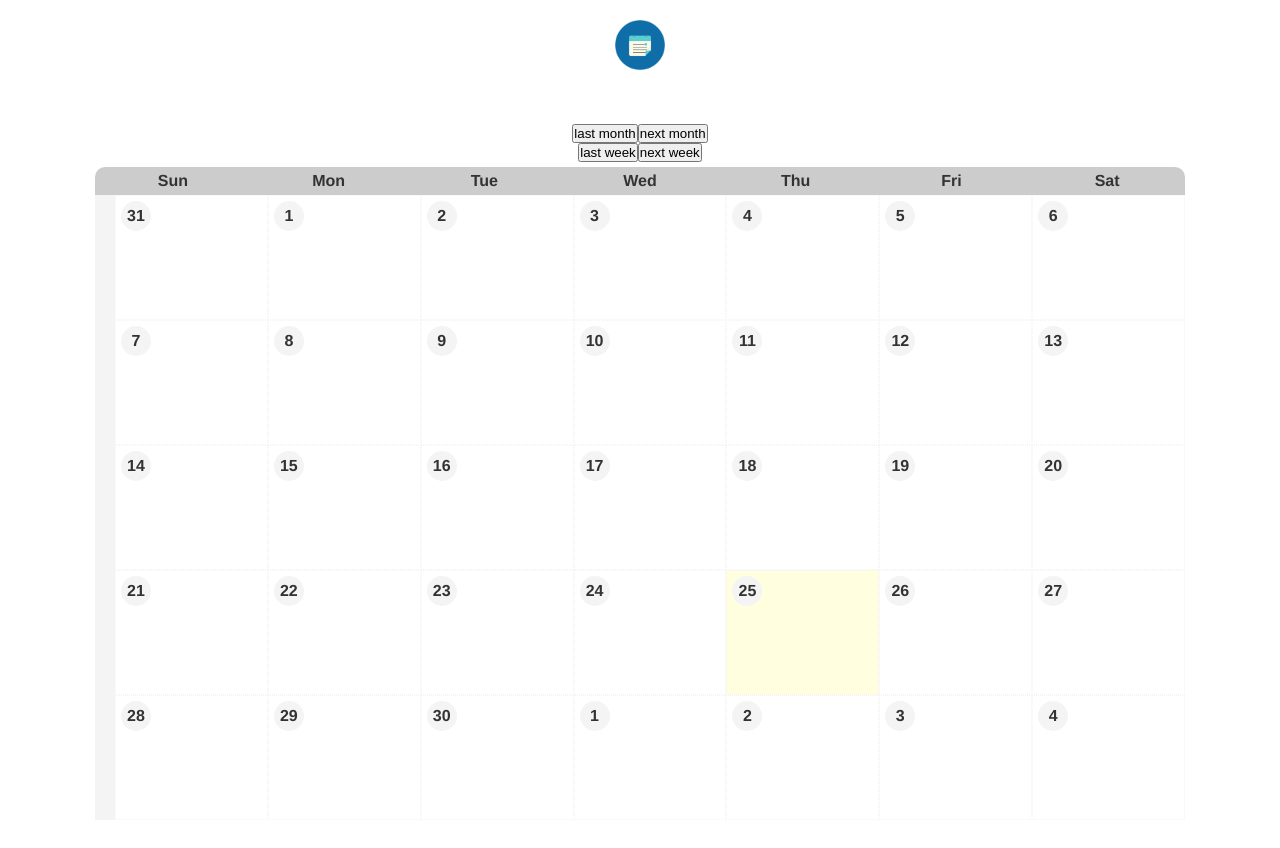
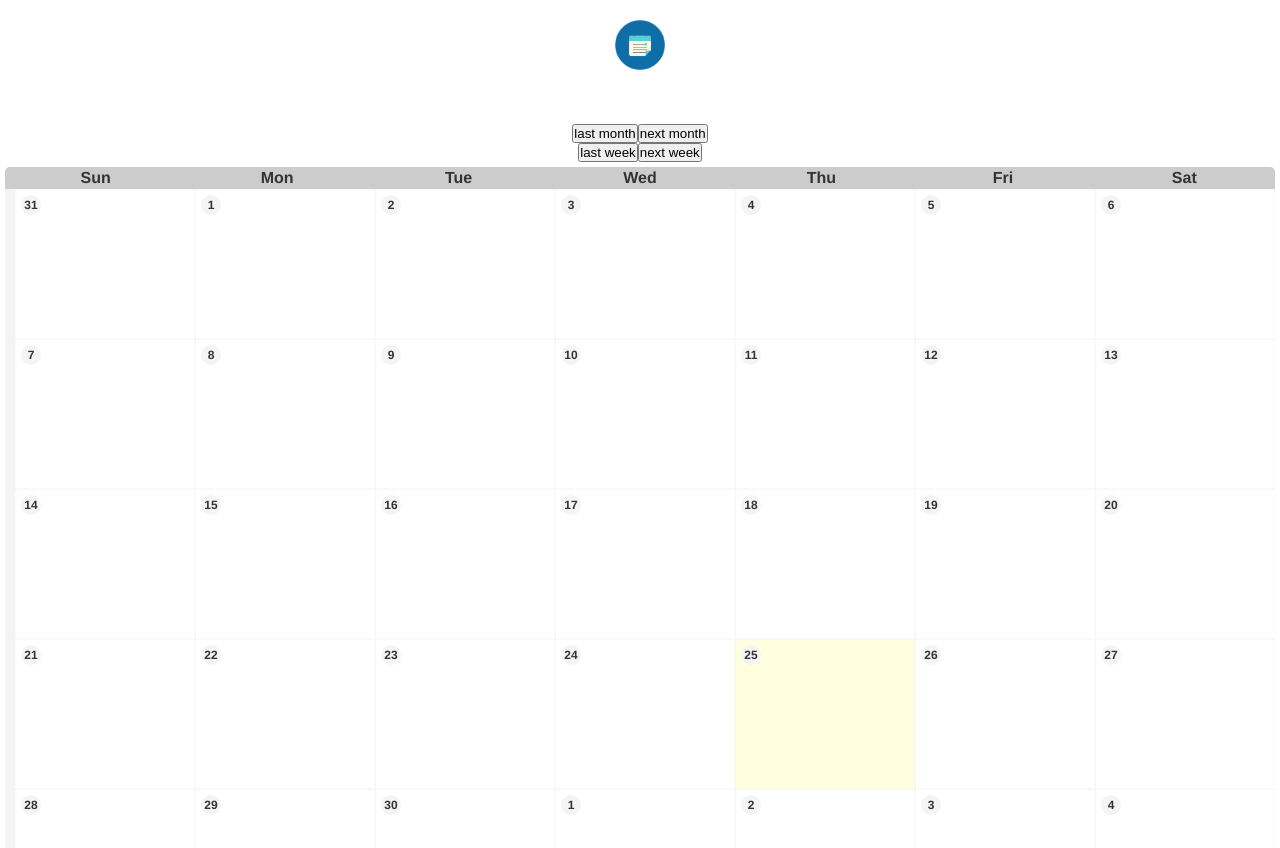
Before and after one commit to dernest92/not-another-todo-app, a Vue app in the folder client/: page / in a window 1280 px wide. Shown: the top 848 px of the page. Before the commit the page ends 825 px from the top, so only its background shows below. Built offline with nearby package versions, Linux system fonts and the light colour scheme.

Commit message:
some more style changes

```diff
--- a/client/src/App.vue
+++ b/client/src/App.vue
@@ -91,7 +91,7 @@ export default {
 }
 
 .container {
-  max-width: 1100px;
+  max-width: 1500px;
   padding: 5px;
   margin: 0 auto;
 }
--- a/client/src/components/Day.vue
+++ b/client/src/components/Day.vue
@@ -49,7 +49,7 @@ export default {
 
 <style lang="scss" scoped>
 .add-event-btn {
-  height: 30px;
+  height: 20px;
   border-radius: 15px;
   padding: 0 10px;
   display: inline-block;
@@ -88,13 +88,14 @@ export default {
   display: inline-flex;
   background: #f4f4f4;
   color: #333;
-  width: 30px;
-  height: 30px;
+  width: 20px;
+  height: 20px;
   border-radius: 50%;
   font-weight: bold;
   align-items: center;
   justify-content: center;
   cursor: pointer;
+  font-size: 12px;
 }
 
 .week-selector {
@@ -108,8 +109,8 @@ export default {
 .week-header {
   display: grid;
   grid-template-columns: repeat(7, 1fr);
-  border-top-left-radius: 20px;
-  border-top-right-radius: 20px;
+  border-top-left-radius: 5px;
+  border-top-right-radius: 5px;
 
   .day-header {
     background: #ccc;
@@ -117,13 +118,6 @@ export default {
     padding: 5px 0;
     font-weight: bold;
   }
-}
-
-.day-header:first-of-type {
-  border-top-left-radius: 10px;
-}
-.day-header:last-of-type {
-  border-top-right-radius: 10px;
 }
 
 .day-buttons {
--- a/client/src/components/Week.vue
+++ b/client/src/components/Week.vue
@@ -49,8 +49,8 @@ export default {
 <style lang="scss" scoped>
 .week-container {
   display: grid;
-  grid-template-columns: 20px repeat(7, 1fr);
-  height: 125px;
+  grid-template-columns: 10px repeat(7, 1fr);
+  height: 150px;
 }
 
 .week-selector {
@@ -64,22 +64,20 @@ export default {
 .week-header {
   display: grid;
   grid-template-columns: repeat(7, 1fr);
-  border-top-left-radius: 20px;
-  border-top-right-radius: 20px;
 
   .day-header {
     background: #ccc;
     color: #333;
-    padding: 5px 0;
+    padding: 2px 0;
     font-weight: bold;
   }
 }
 
 .day-header:first-of-type {
-  border-top-left-radius: 10px;
+  border-top-left-radius: 5px;
 }
 .day-header:last-of-type {
-  border-top-right-radius: 10px;
+  border-top-right-radius: 5px;
 }
 
 .day-buttons {
```
